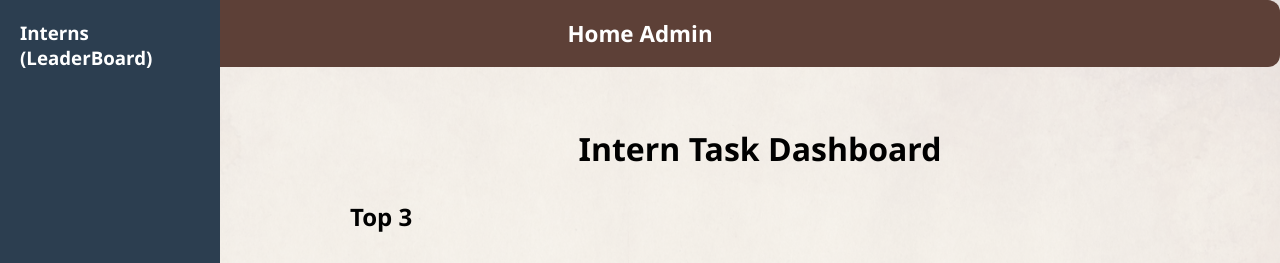
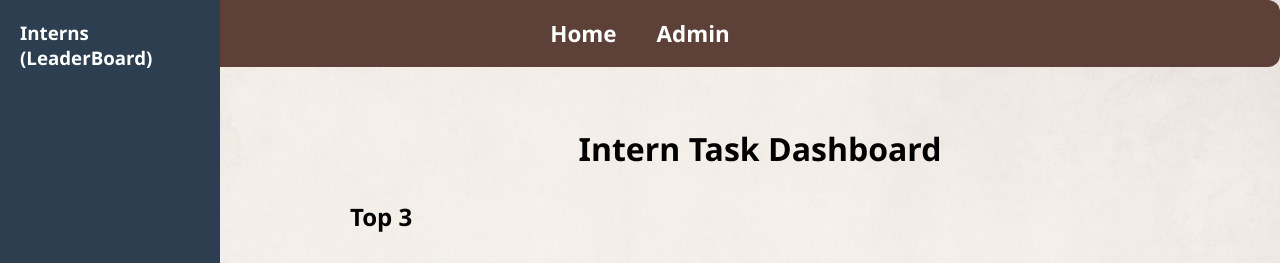
Before and after one commit to moulik3637/intern, a Flask app: page / in a window 1280 px wide. Shown: the top 263 px of the page. Run offline with Flask 3, Linux system fonts and the light colour scheme; data that the repository does not hold is empty.

Commit message:
style.css

```diff
--- a/static/style.css
+++ b/static/style.css
@@ -31,8 +31,15 @@ body::before {
     font-weight: bold;
     border-radius: 12px;
     margin-bottom: 40px;
-    text-align: center;
+    display: flex;
+    justify-content: center;
+    gap: 40px; /* <-- adds spacing between links */
 }
+.navbar a:hover {
+    color: #ffd700 !important;
+    text-decoration: underline;
+}
+
 
 /* Container */
 .container {
```
